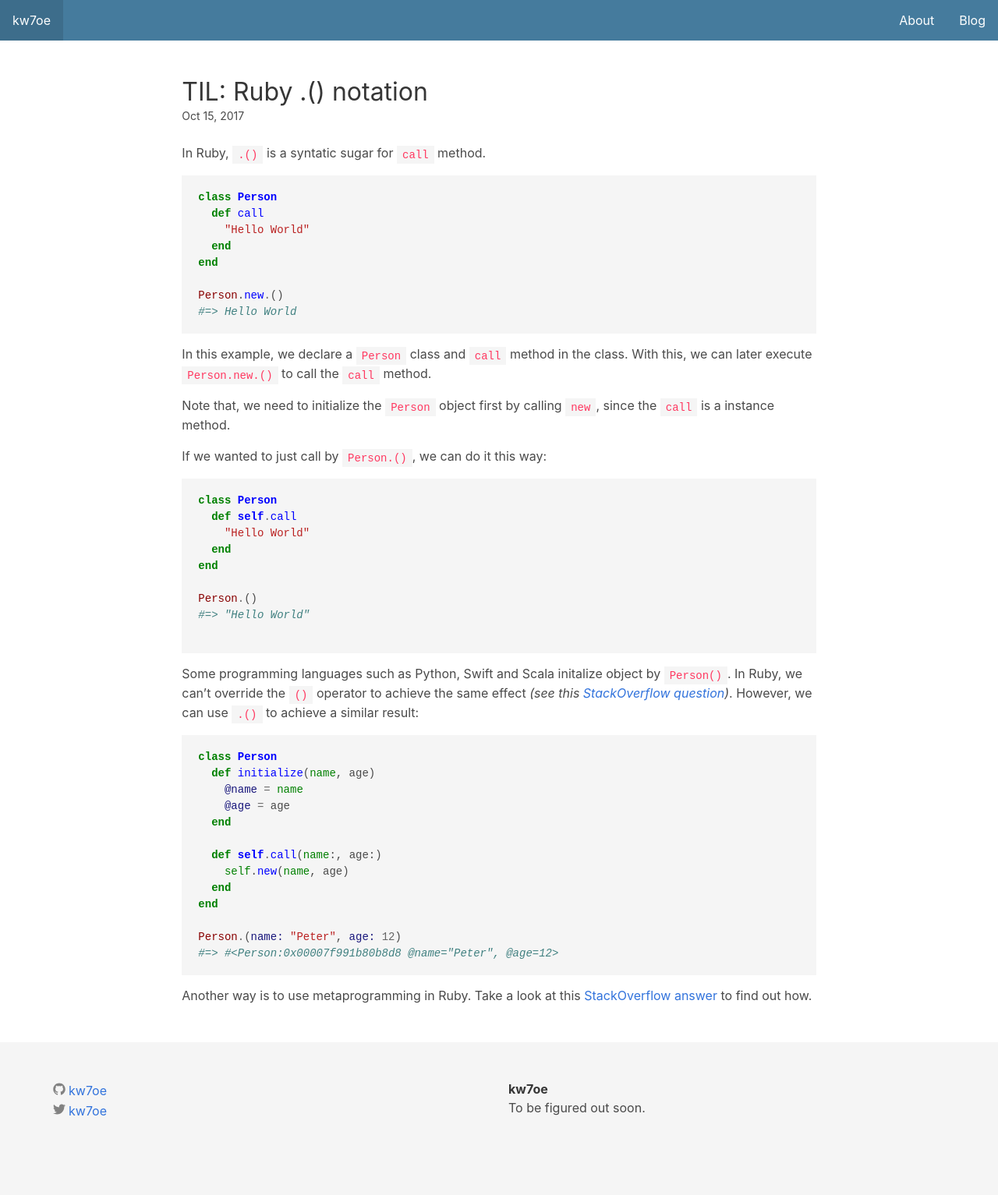
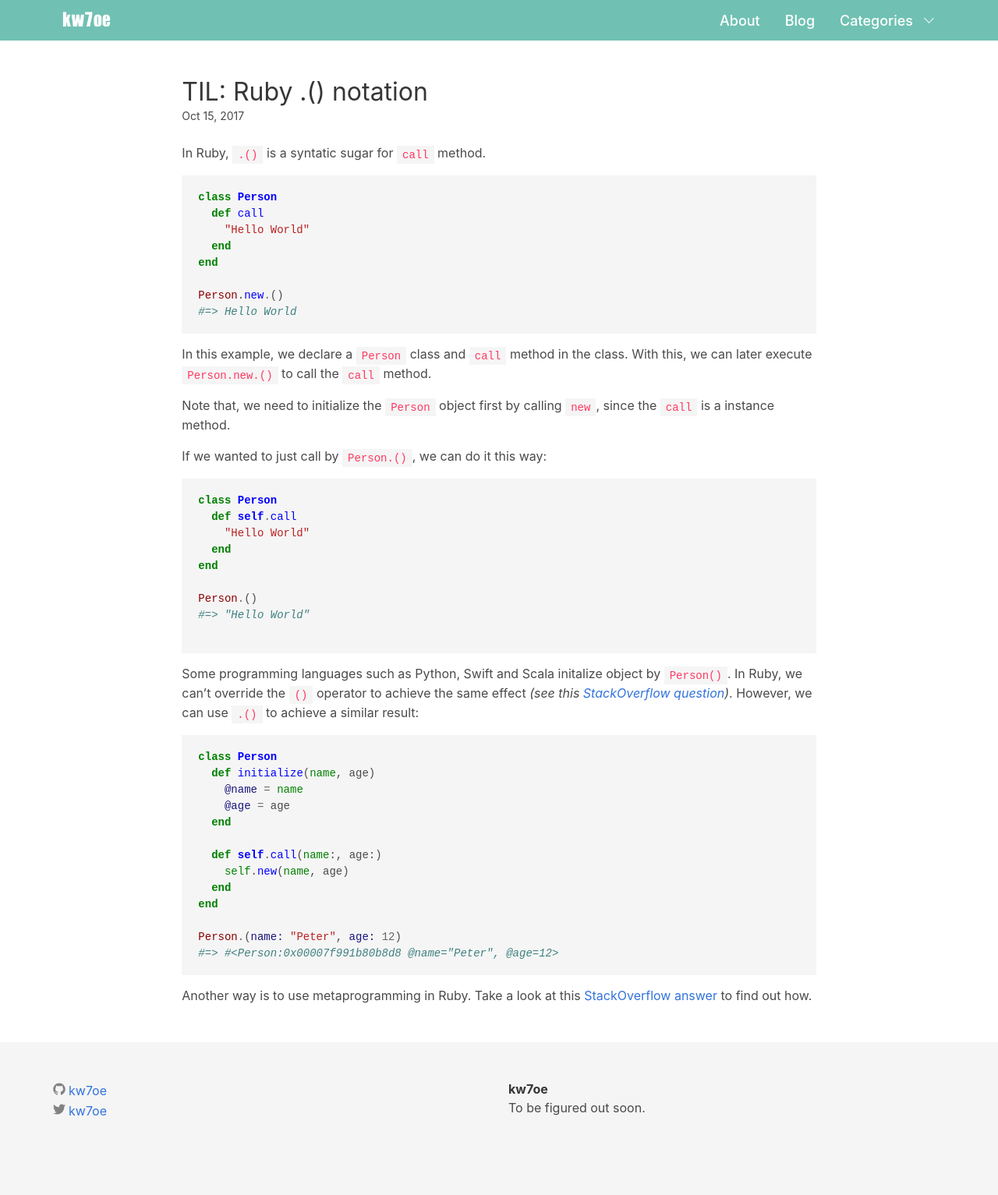
Before and after one commit to kw7oe/jekyll-personal-website, a Jekyll site: the page built from _posts/2017-10-15-til-ruby-dot-parentheses-notation.md, in a window 1280 px wide. Shown: the whole page at 78% size. Built offline with Jekyll 4.4.1, drawn with Linux system fonts in a browser that asks for light colours.

Commit message:
Add in archives for category

```diff
--- a/Gemfile
+++ b/Gemfile
@@ -6,6 +6,7 @@
   gem 'jekyll-feed', '~> 0.6'
   gem 'jekyll-paginate'
   gem 'jekyll-compose'
+  gem 'jekyll-archives'
 end
 
 gem 'tzinfo-data', platforms: [:mingw, :mswin, :x64_mingw, :jruby]
--- a/_config.yml
+++ b/_config.yml
@@ -8,10 +8,19 @@
 
 # Build settings
 markdown: kramdown
-plugins:
-  - jekyll-feed
+
+# Pagination
 paginate: 5
 paginate_path: "/blog/page-:num"
+
+# Archives
+jekyll-archives:
+  enabled:
+    - categories
+  layouts:
+    category: category-archive
+  permalinks:
+    category: '/categories/:name/'
 # Exclude from processing.
 # The following items will not be processed, by default. Create a custom list
 # to override the default setting.
--- a/_includes/layout/header.html
+++ b/_includes/layout/header.html
@@ -7,10 +7,13 @@
 
     {% if page_paths %}
       <nav class="navbar is-primary" role="navigation" aria-label="main navigation">
+        <div class="container">
           <!-- Always Visible -->
           <div class="navbar-brand">
             <!-- Brand Name -->
-          <a class="navbar-item" href="{{ "/" | relative_url   }}">{{ site.title | escape }}</a>
+            <a class="navbar-item" href="{{ "/" | relative_url   }}">
+              <img src="/assets/img/logo.png">
+            </a>
 
             <!-- Hamburger -->
             <div class="navbar-burger burger" data-target="navMenu">
@@ -26,6 +29,23 @@
               <!-- Page Link -->
               <a class="navbar-item" href="/about">About</a>
               <a class="navbar-item" href="/blog">Blog</a>
+              <div class="navbar-item has-dropdown is-hoverable">
+                  <a href ="/categories" class="navbar-link">
+                    Categories
+                  </a>
+
+                  <div class="navbar-dropdown">
+                    {% for category in site.categories %}
+                    <!-- Category title -->
+                    {% capture category_title %}{{ category | first }}{% endcapture %}
+                    <!-- Category url -->
+                    {% capture category_url %}{{  site.url  }}/categories/{{ category_title }}{% endcapture %}
+
+                      <a href="{{ category_url }}" class="navbar-item">{{ category_title }}</a>
+                    {% endfor %}
+                  </div>
+                </div>
+            </div>
           </div>
         </div>
       </nav>
--- a/_layouts/home.html
+++ b/_layouts/home.html
@@ -1,7 +1,7 @@
 ---
 layout: base
 ---
-<section class="hero is-medium is-primary">
+<section class="hero is-medium is-primary has-text-centered">
   <div class="hero-body">
     <div class="container">
       <h1 class="title">
@@ -18,7 +18,7 @@
   <div class="hero-body">
     <div class="columns is-centered">
       <div class="column is-8" aria-label="Content">
-        <h1 class="title">Posts</h1>
+        <h1 class="title has-text-centered">Posts</h1>
         <table class="table">
         {% for post in site.posts %}
           {% include component/post_title.html post=post %}
--- a/_posts/2017-10-15-til-ruby-dot-parentheses-notation.md
+++ b/_posts/2017-10-15-til-ruby-dot-parentheses-notation.md
@@ -2,7 +2,7 @@
 layout: post
 title: 'TIL: Ruby .() notation'
 date:   2017-10-15 18:12:19 +0800
-categories: ruby til
+categories: Ruby TIL
 ---
 
 In Ruby, `.()` is a syntatic sugar for `call` method.
--- a/assets/main.scss
+++ b/assets/main.scss
@@ -4,13 +4,20 @@
 
 @import "bulma/utilities/initial-variables";
 
-$primary: #457B9D;
+$primary: #70C1B3;
 
 // Table Variable
 $table-cell-border-width: 0 0 0;
 $table-cell-padding: 0.25em 0.25em;
 
 @import "bulma";
+
+$primary-invert: findColorInvert($primary);
+
+.navbar {
+  font-size: 18px;
+  font-weight: 500;
+}
 
 pre {
   margin-bottom: 1em;
```
Also changed, not shown: _layouts/category-archive.html (added, +12 -0 lines), categories/index.html (added, +25 -0 lines), Gemfile.lock, assets/img/logo.png (added). Lines whose indentation alone changed are shown as unchanged.
